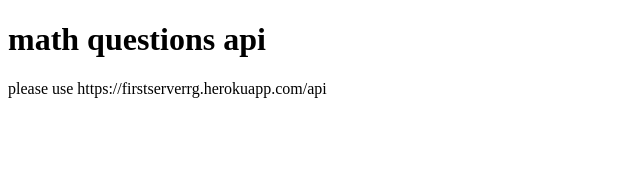
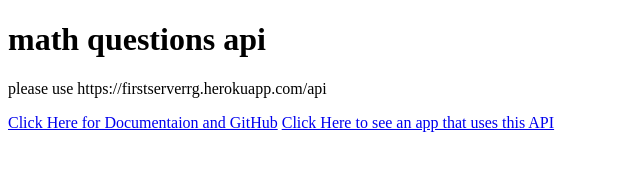
Before and after one commit to ryangibbons94/math-api, a website: page index.html in a window 1280 px wide. Shown: the whole page, without its empty margins (0-640 px from the left). Drawn offline with Linux system fonts and the light colour scheme.

Commit message:
added documentation and an example app in the index.html file

```diff
--- a/index.html
+++ b/index.html
@@ -9,5 +9,11 @@
   <body>
     <h1>math questions api</h1>
     <p>please use https://firstserverrg.herokuapp.com/api</p>
+    <a href="https://github.com/ryangibbons94/math-api/"
+      >Click Here for Documentaion and GitHub</a
+    >
+    <a href="https://math-quizz-app.netlify.app/"
+      >Click Here to see an app that uses this API</a
+    >
   </body>
 </html>
```
